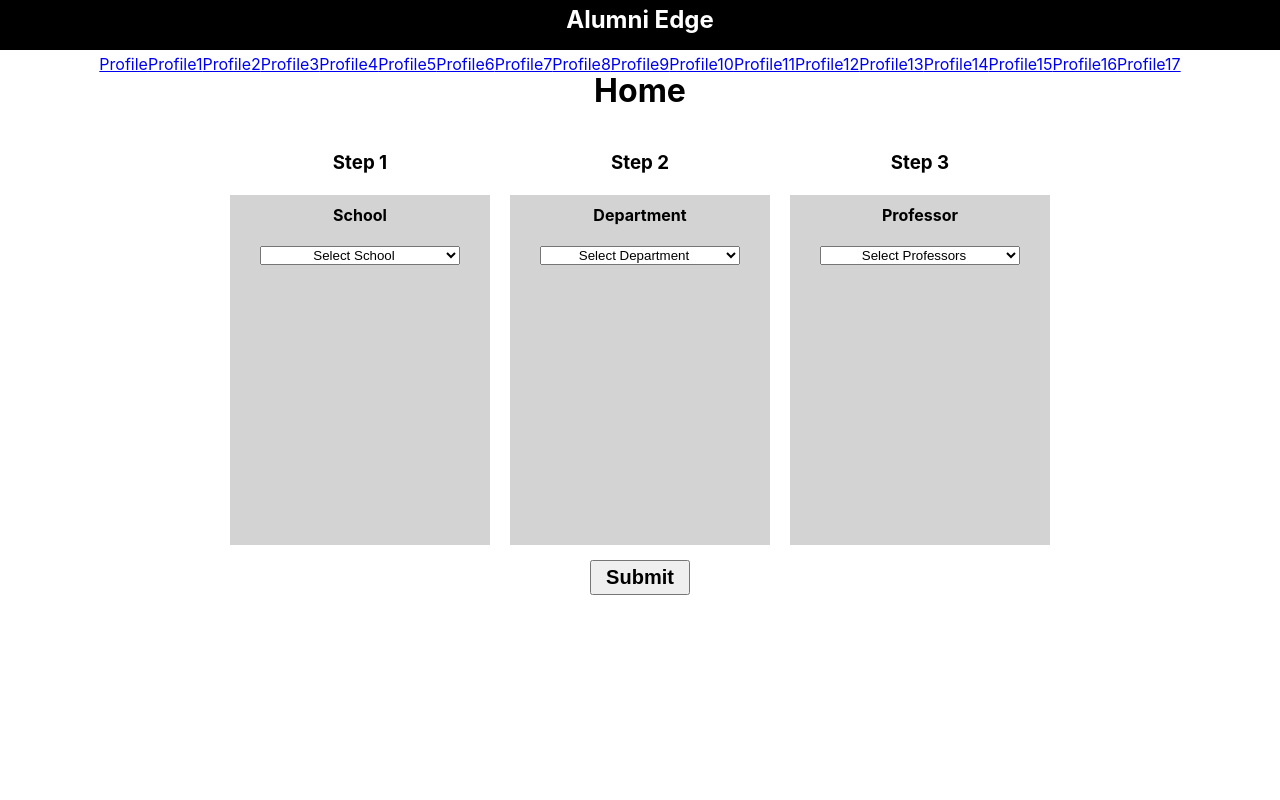
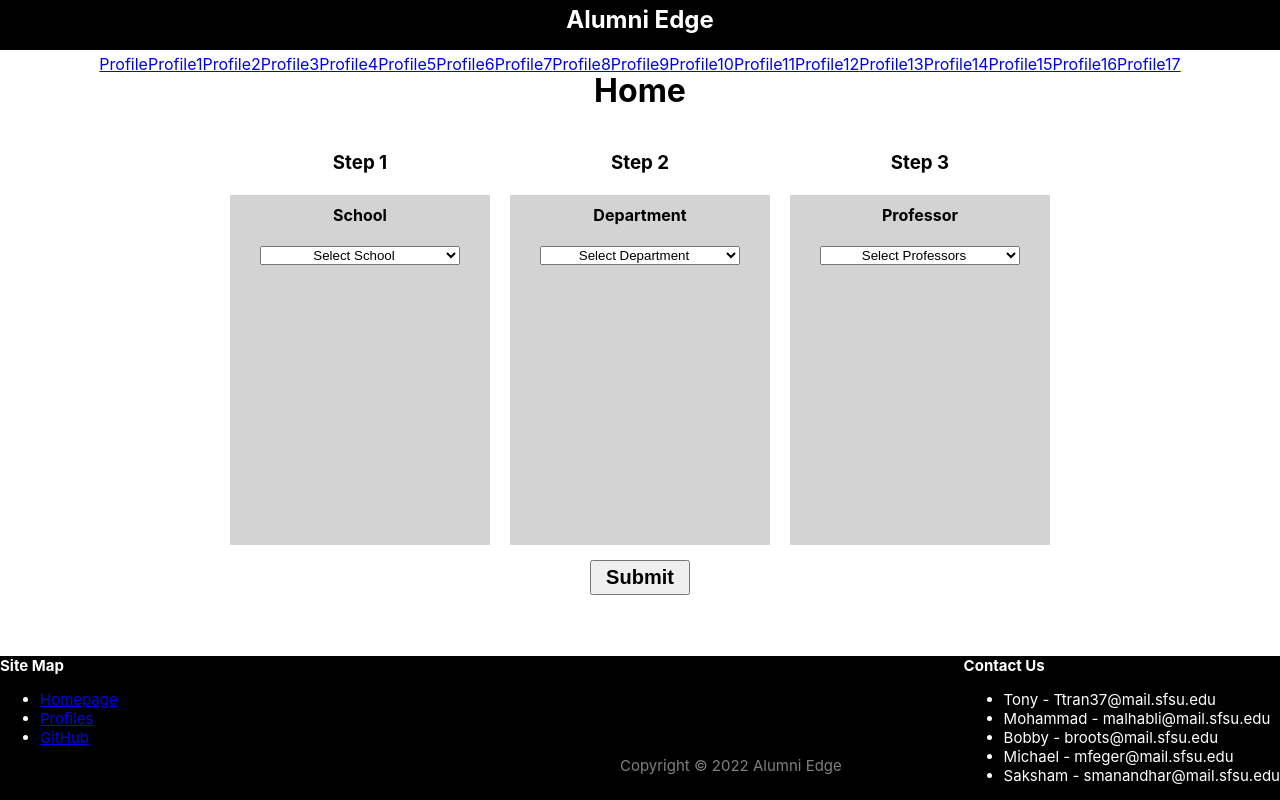
Before and after one commit to TonyT415/CSC642-AlumiEdge, a React (Create React App) app in the folder alumni_edge/: page / in a window 1280 px wide. Built offline with nearby package versions, Linux system fonts and the light colour scheme.

Commit message:
footer added

```diff
--- a/alumni_edge/package.json
+++ b/alumni_edge/package.json
@@ -10,7 +10,7 @@
     "react": "^18.0.0",
     "react-dom": "^18.0.0",
     "react-router-dom": "^6.3.0",
-    "react-scripts": "5.0.1",
+    "react-scripts": "^5.0.1",
     "web-vitals": "^2.1.4"
   },
   "scripts": {
--- a/alumni_edge/src/App.css
+++ b/alumni_edge/src/App.css
@@ -107,3 +107,33 @@
   font-size: 20px;
   cursor: pointer;
 }
+.footer {
+  background-color: black;
+  position: fixed;
+  width: 100%;
+  bottom: 0;
+  color: white;
+  font-size: 25px;
+ }
+
+ .copyright{
+   color: gray;
+   font-size: 15px;
+   margin-top: 100px;
+   margin-left: 620px;
+
+ }
+
+ .sitemap{
+   color: white;
+   font-size: 15px;
+   float: left;
+
+ }
+
+ .contact{
+  color: white;
+  font-size: 15px;
+  float: right;
+
+ }
--- a/alumni_edge/src/App.js
+++ b/alumni_edge/src/App.js
@@ -1,6 +1,7 @@
 import './App.css';
 import { Routes, Route, BrowserRouter } from 'react-router-dom';
 import NavBar from './NavBar';
+import Footer from './Footer';
 import HomePage from './HomePage';
 import Profile from './Profile';
 import Profile1 from './Profiles/Profile1';
@@ -25,6 +26,7 @@
   return (
     <BrowserRouter>
       <NavBar></NavBar>
+      <Footer></Footer>
       <Routes>
         {/* example of a route for routing to home, results, profile */}
         <Route path="/" element={<HomePage />} />
--- /dev/null
+++ b/alumni_edge/src/Footer.js
@@ -0,0 +1,33 @@
+import React from "react";
+
+
+const Footer = () => (
+  <footer className="footer">
+      <div className="sitemap">
+      <strong>Site Map</strong>
+      <ul>
+      <li> <a href="./HomePage">Homepage</a></li>
+      <li> <a href="./Profile">Profiles</a></li>
+      <li> <a href="https://github.com/TonyT415/CSC642-AlumiEdge">GitHub</a></li>
+      </ul>
+      </div>
+      <div className="contact">
+      <strong>Contact Us</strong>
+      <ul>
+      <li>Tony - Ttran37@mail.sfsu.edu</li>
+      <li>Mohammad - malhabli@mail.sfsu.edu</li>
+      <li>Bobby - broots@mail.sfsu.edu</li>
+      <li>Michael - mfeger@mail.sfsu.edu</li>
+      <li>Saksham - smanandhar@mail.sfsu.edu</li>
+      </ul>
+      </div>
+
+
+
+
+    <p className="copyright">Copyright © 2022 Alumni Edge</p>
+
+  </footer>
+);
+
+export default Footer;
```
Also changed, not shown: 1 other file (tests, documents, lock files or other folders).
